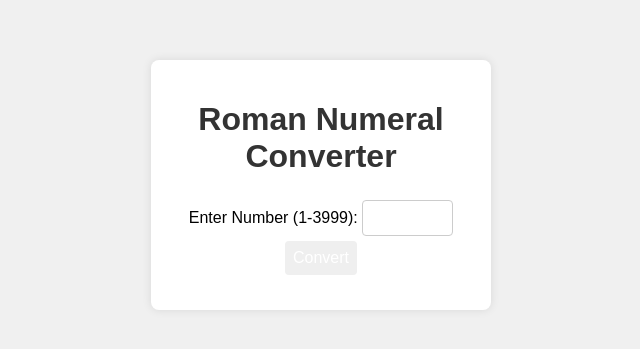
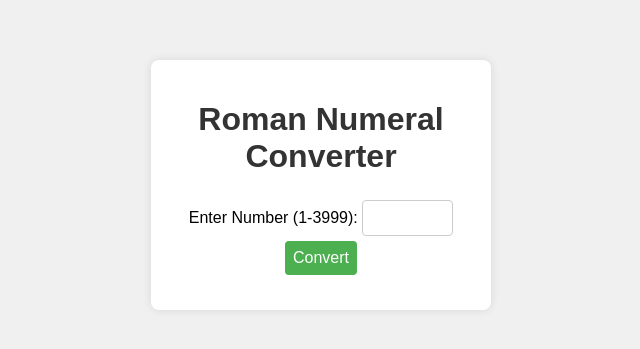
Before and after one commit to Nooria150/roman-numeral-converter, a plain HTML site: page index.html in a window 1280 px wide. Shown: the part 215-564 px from the top of the page, without its empty margins (319-959 px from the left). Drawn offline with Linux system fonts and the light colour scheme.

Commit message:
solved css error

```diff
--- a/styles.css
+++ b/styles.css
@@ -32,7 +32,7 @@ button {
 
 button {
   cursor: pointer;
-  background-color: "#4caf50";
+  background-color: #4caf50;
   color: white;
   border: none;
 }
```
